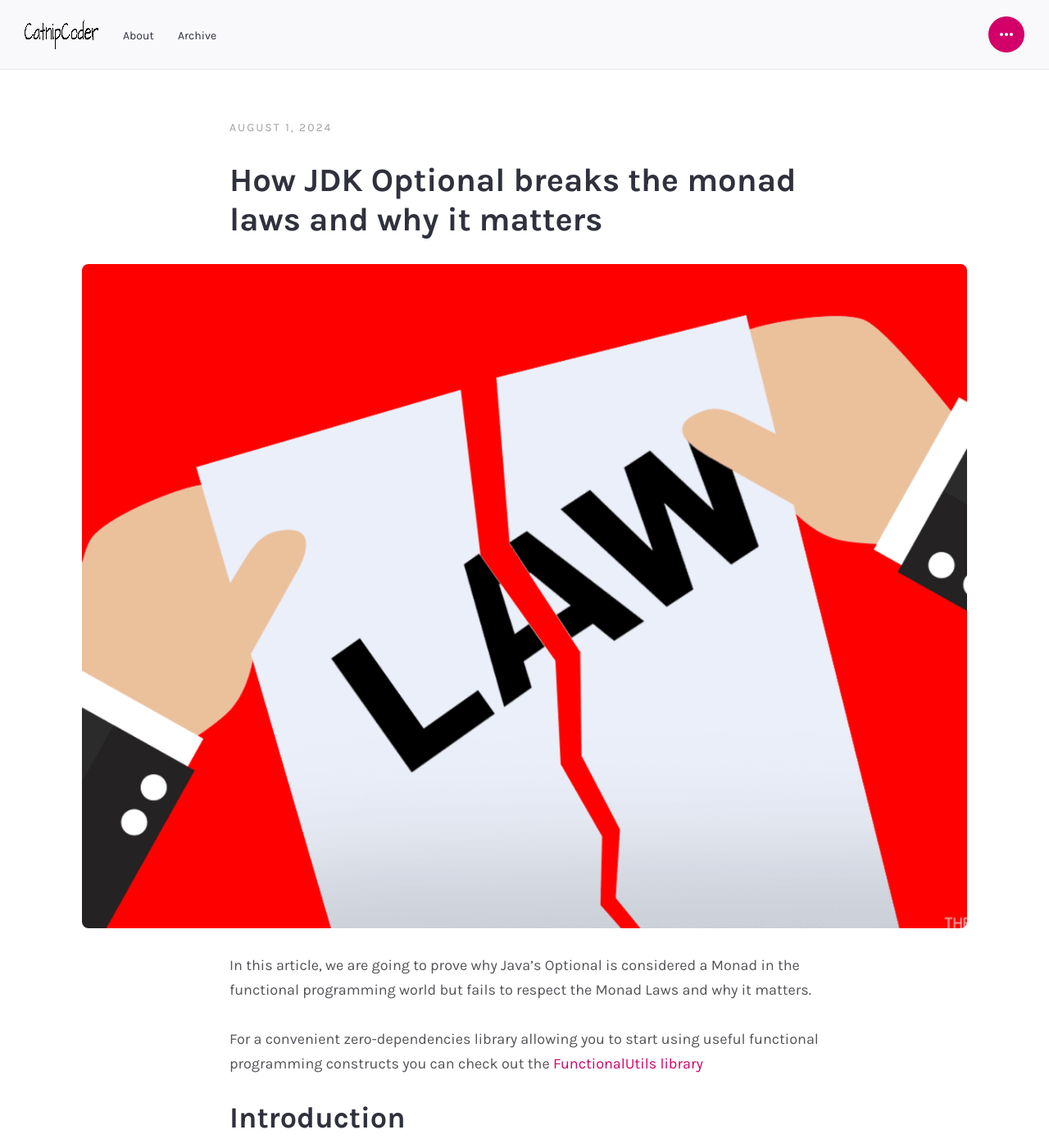
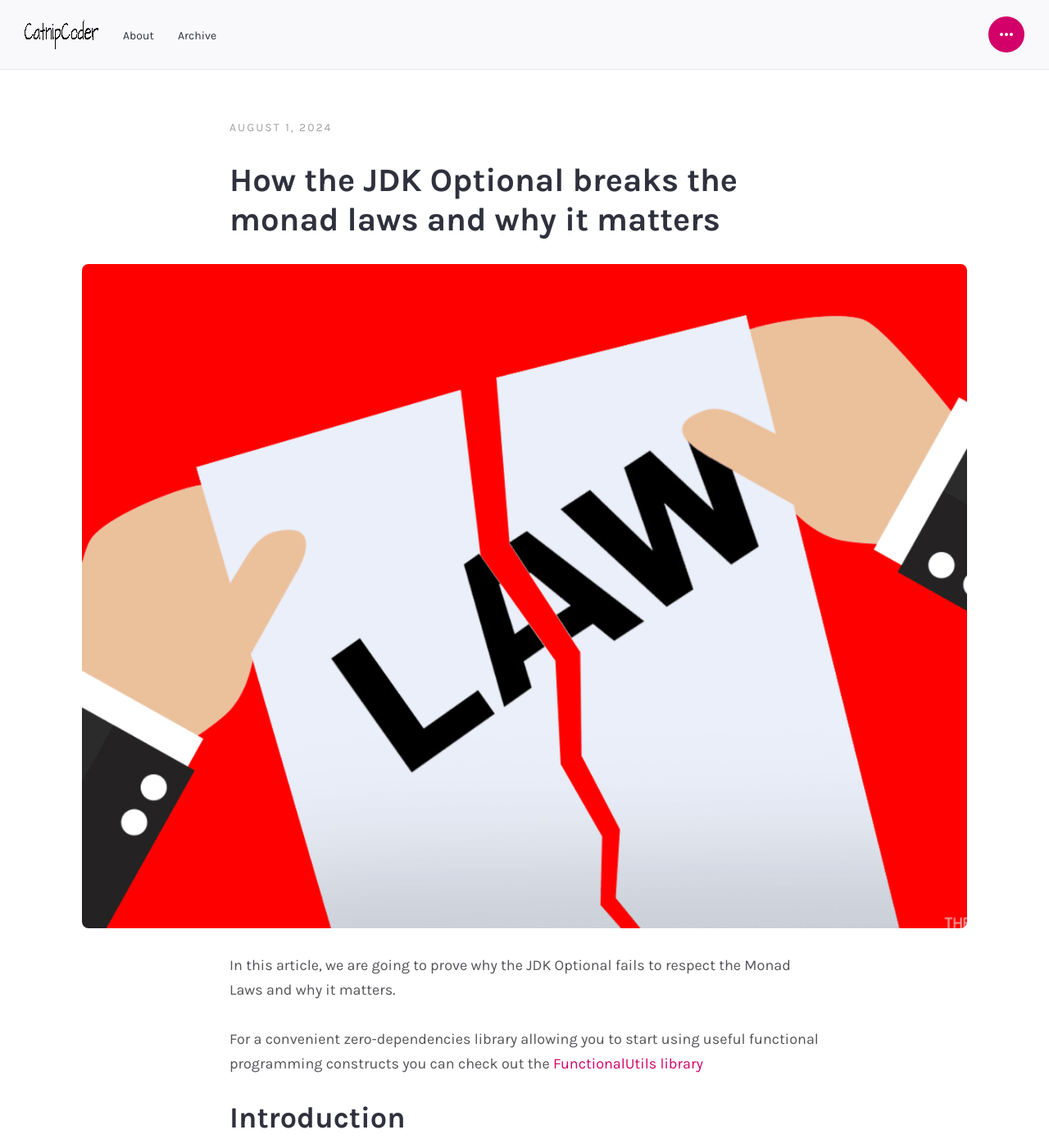
Before and after one commit to vsoum/vsoum.github.io, a Jekyll site: the page built from _posts/2024-08-01-java-optional-breaks-monad-laws.md, in a window 1280 px wide and 1400 px high. Shown: the whole window at 82% size. Built offline with Jekyll 4.4.1, drawn with Linux system fonts in a browser that asks for light colours; comment, search, counter and statistics services are not loaded.

Commit message:
monad-laws

```diff
--- a/_posts/2024-08-01-java-optional-breaks-monad-laws.md
+++ b/_posts/2024-08-01-java-optional-breaks-monad-laws.md
@@ -1,14 +1,13 @@
 ---
 layout: post
-title: "How JDK Optional breaks the monad laws and why it matters"
+title: "How the JDK Optional breaks the monad laws and why it matters"
 tags: [ Java, Functional Programming ]
 featured_image_thumbnail: assets/images/posts/functional/monad-laws_thumbnail.png
 featured_image: assets/images/posts/functional/monad-laws.png
 featured: true
 ---
 
-In this article, we are going to prove why Java's Optional is considered a Monad in the functional programming world but
-fails to respect the Monad Laws and why it matters.
+In this article, we are going to prove why the JDK Optional fails to respect the Monad Laws and why it matters.
 
 <!--more-->
 
```
